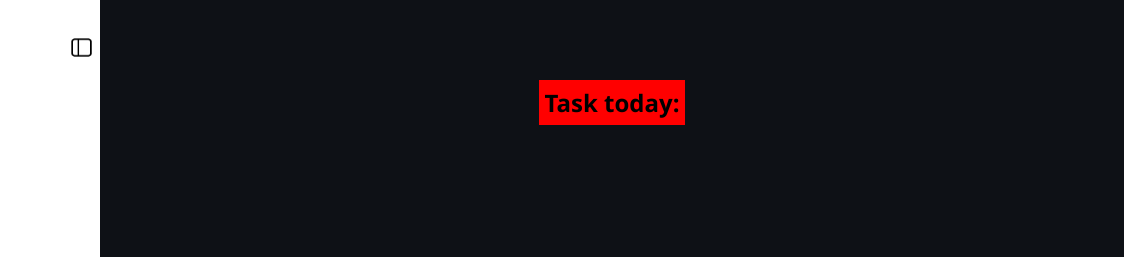
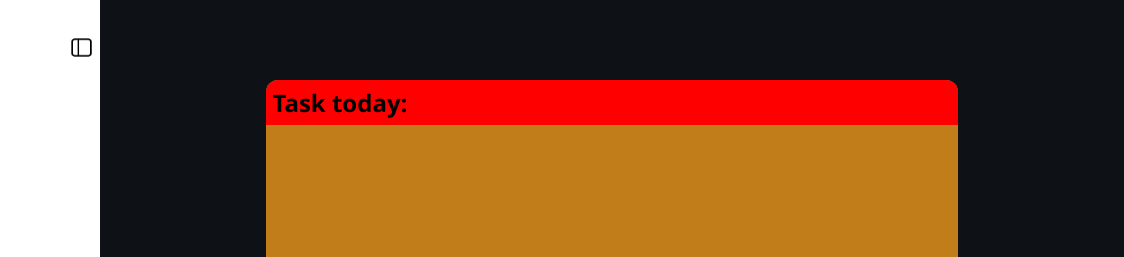
Before and after one commit to b1yn3/To-do-List, a website built with webpack: page src/template.html in a window 1280 px wide. Both pictures are taken after a click on the button "Today". Shown: the top 257 px of the page, 156-1280 px from the left. Built offline with nearby package versions, Linux system fonts and the light colour scheme; files whose address does not match are found by name.

Commit message:
refactor: change class name to containerBase

```diff
--- a/src/styles/today.css
+++ b/src/styles/today.css
@@ -11,7 +11,7 @@
 }
 
 
-.todayContainer {
+.containerBase {
     width: 80%;
     height: 600px;
     background-color: var(--container-color);
```
